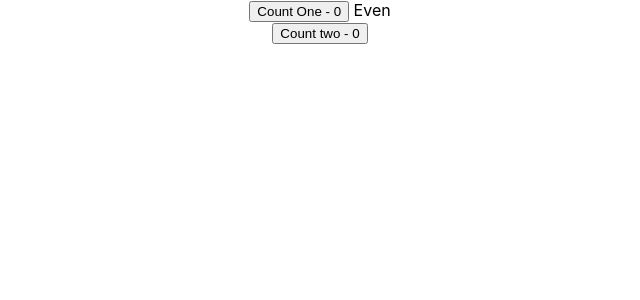
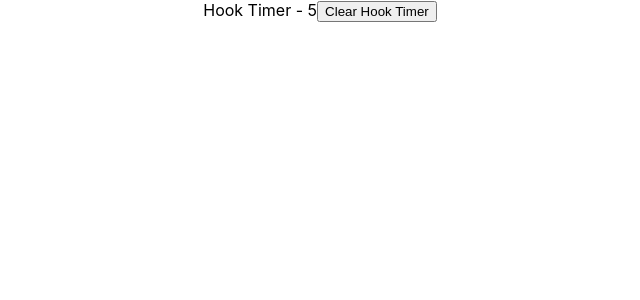
Before and after one commit to danielonsombi/ReactJSHooks, a React (Create React App) app: page / in a window 1280 px wide. Shown: the top 300 px of the page, without its empty margins (320-960 px from the left). Built offline with nearby package versions, Linux system fonts and the light colour scheme.

Commit message:
useRef Hook

```diff
--- a/src/App.js
+++ b/src/App.js
@@ -24,6 +24,9 @@
 import DataFetchingTwo from './Components/DataFetchingTwo';
 import ParentComponent from './Components/ParentComponent';
 import Counter from './Components/Counter';
+import FocusInput from './Components/FocusInput';
+import ClassTimer from './Components/ClassTimer';
+import HookTimer from './Components/HookTimer';
 
 export const UserContext = React.createContext()
 export const ChannelContext = React.createContext()
@@ -48,7 +51,10 @@
   const [count, dispatch] = useReducer(reducer, initialState)
   return (
     <div className="App">
-      <Counter/>
+      <HookTimer/>
+      {/* <ClassTimer/> */}
+      {/* <FocusInput/> */}
+      {/* <Counter/> */}
       {/* <ParentComponent /> */}
       {/* <DataFetchingTwo /> */}
       {/* <DataFetchingOne/> */}
--- /dev/null
+++ b/src/Components/ClassTimer.js
@@ -0,0 +1,31 @@
+import React, { Component } from 'react'
+
+export class ClassTimer extends Component {
+    constructor(props) {
+      super(props)
+
+      this.state = {
+         timer: 0
+      }
+    }
+
+    componentDidMount() {
+        this.interval = setInterval(() => {
+            this.setState(prevState => ({timer: prevState.timer + 1}))
+        }, 1000)
+    }
+
+    componentWillUnmount() {
+        clearInterval(this.interval)
+    }
+  render() {
+    return (
+      <div>
+        Class Timer - {this.state.timer}
+        <button onClick={() => clearInterval(this.interval)}>Clear Timer</button>
+      </div>
+    )
+  }
+}
+
+export default ClassTimer
--- a/src/Components/FocusInput.js
+++ b/src/Components/FocusInput.js
@@ -1,9 +1,17 @@
-import React from 'react'
+import React, {useEffect, useRef} from 'react'
 
 function FocusInput() {
+
+    const inputRef = useRef(null)
+
+    useEffect(() => {
+        //focus the input element
+        inputRef.current.focus()
+    }, [])
+
   return (
     <div>
-      <input type='text'/>
+      <input ref = {inputRef} type='text'/>
     </div>
   )
 }
--- /dev/null
+++ b/src/Components/HookTimer.js
@@ -0,0 +1,25 @@
+import React, {useEffect, useState, useRef, use} from 'react'
+
+function HookTimer() {
+    const [timer, setTimer] = useState(0)
+    const intervalRef = useRef()
+
+    useEffect(() => {
+        intervalRef.current = setInterval(() => {
+            setTimer(prevTimer => prevTimer + 1)
+        }, 1000);
+
+        return () => {
+            clearInterval(intervalRef.current)
+        };
+    }, [])
+
+    return (
+        <div>
+            Hook Timer - {timer}
+            <button onClick={()=>clearInterval(intervalRef.current)}>Clear Hook Timer</button>
+        </div>
+    )
+}
+
+export default HookTimer
```
Also changed, not shown: 1 other file (tests, documents, lock files or other folders).
